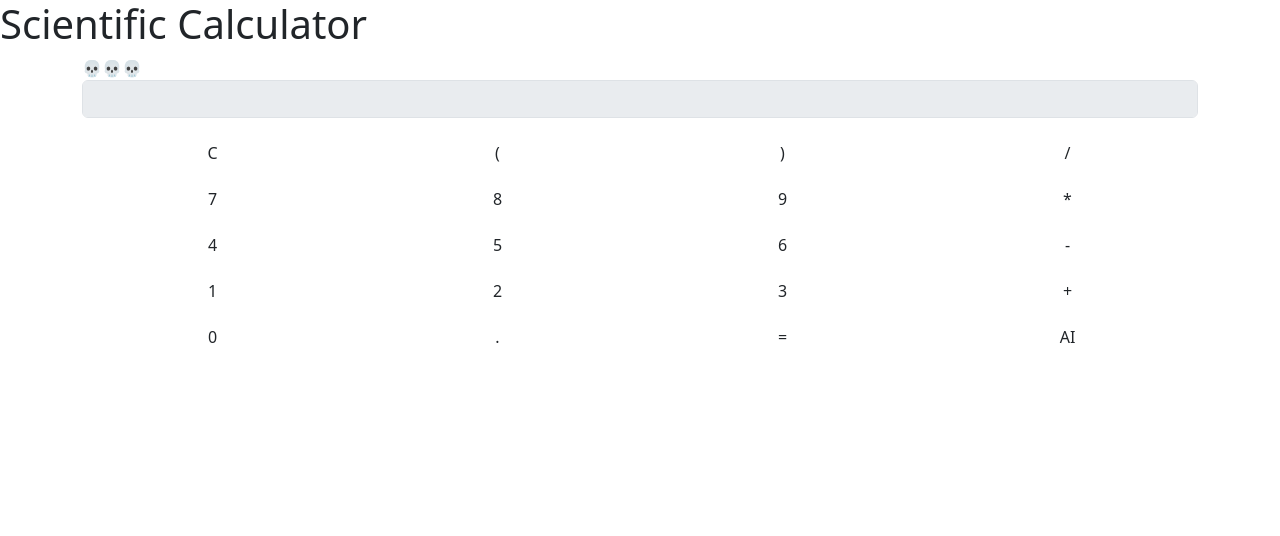
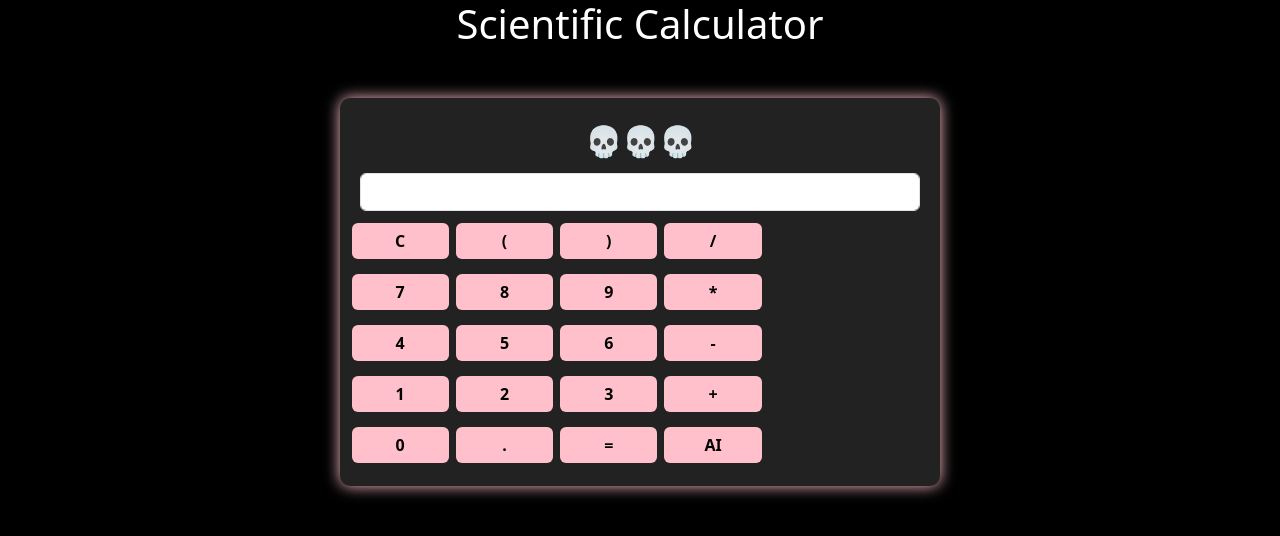
Before and after one commit to SnoopyJacks/Scientfic-Calculator--CodSoft, a plain HTML site: page index.html in a window 1280 px wide. Drawn offline with nearby package versions, Linux system fonts and the light colour scheme.

Commit message:
functions are working

```diff
--- a/index.html
+++ b/index.html
@@ -6,45 +6,89 @@
     <link rel="stylesheet" href="https://cdn.jsdelivr.net/npm/bootstrap@5.3.0/dist/css/bootstrap.min.css">
     <script src="https://kit.fontawesome.com/YOUR-FONT-AWESOME-KEY.js" crossorigin="anonymous"></script>
     <title>Scientific Calculator</title>
-
+<style>
+    body {
+        background-color: black;
+        color: white;
+        text-align: center;
+    }
+    .calculator {
+        max-width: 600px;
+        margin: 50px auto;
+        padding: 20px;
+        border-radius: 10px;
+        background: #222;
+        box-shadow: 0 0 15px pink;
+    }
+    .btn {
+        background: pink;
+        color: black;
+        font-weight: bold;
+        border: none;
+        margin: 3.5px;
+    }
+    .btn:hover {
+        background: white;
+        color:black;
+    }
+    .skull {
+        font-size: 30px;
+        margin-bottom: 10px;
+    }
+</style>
 </head>
 <body>
    <h1> Scientific Calculator</h1>
    <div class="container">
         <div class="calculator">
             <div class="skull">💀💀💀</div>
-            <input type="text" id="display" class="form-control mb-3 text-center" disabled>
+            <input type="text" id="display" class="form-control mb-2 text-center">
             <div class="row">
-                <button class="btn col-3" onclick="clearDisplay()">C</button>
-                <button class="btn col-3" onclick="appendToDisplay('(')">(</button>
-                <button class="btn col-3" onclick="appendToDisplay(')')">)</button>
-                <button class="btn col-3" onclick="appendToDisplay('/')">/</button>
+                <button class="btn col-2" onclick="clearDisplay()">C</button>
+                <button class="btn col-2" onclick="appendToDisplay('(')">(</button>
+                <button class="btn col-2" onclick="appendToDisplay(')')">)</button>
+                <button class="btn col-2" onclick="appendToDisplay('/')">/</button>
             </div>
             <div class="row mt-2">
-                <button class="btn col-3" onclick="appendToDisplay('7')">7</button>
-                <button class="btn col-3" onclick="appendToDisplay('8')">8</button>
-                <button class="btn col-3" onclick="appendToDisplay('9')">9</button>
-                <button class="btn col-3" onclick="appendToDisplay('*')">*</button>
+                <button class="btn col-2" onclick="appendToDisplay('7')">7</button>
+                <button class="btn col-2" onclick="appendToDisplay('8')">8</button>
+                <button class="btn col-2" onclick="appendToDisplay('9')">9</button>
+                <button class="btn col-2" onclick="appendToDisplay('*')">*</button>
             </div>
             <div class="row mt-2">
-                <button class="btn col-3" onclick="appendToDisplay('4')">4</button>
-                <button class="btn col-3" onclick="appendToDisplay('5')">5</button>
-                <button class="btn col-3" onclick="appendToDisplay('6')">6</button>
-                <button class="btn col-3" onclick="appendToDisplay('-')">-</button>
+                <button class="btn col-2" onclick="appendToDisplay('4')">4</button>
+                <button class="btn col-2" onclick="appendToDisplay('5')">5</button>
+                <button class="btn col-2" onclick="appendToDisplay('6')">6</button>
+                <button class="btn col-2" onclick="appendToDisplay('-')">-</button>
             </div>
             <div class="row mt-2">
-                <button class="btn col-3" onclick="appendToDisplay('1')">1</button>
-                <button class="btn col-3" onclick="appendToDisplay('2')">2</button>
-                <button class="btn col-3" onclick="appendToDisplay('3')">3</button>
-                <button class="btn col-3" onclick="appendToDisplay('+')">+</button>
+                <button class="btn col-2" onclick="appendToDisplay('1')">1</button>
+                <button class="btn col-2" onclick="appendToDisplay('2')">2</button>
+                <button class="btn col-2" onclick="appendToDisplay('3')">3</button>
+                <button class="btn col-2" onclick="appendToDisplay('+')">+</button>
             </div>
             <div class="row mt-2">
-                <button class="btn col-3" onclick="appendToDisplay('0')">0</button>
-                <button class="btn col-3" onclick="appendToDisplay('.')">.</button>
-                <button class="btn col-3" onclick="calculate()">=</button>
-                <button class="btn col-3" onclick="useAI()">AI</button>
+                <button class="btn col-2" onclick="appendToDisplay('0')">0</button>
+                <button class="btn col-2" onclick="appendToDisplay('.')">.</button>
+                <button class="btn col-2" onclick="calculate()">=</button>
+                <button class="btn col-2" onclick="useAI()">AI</button>
             </div>
         </div>
    </div>
+   <script>
+    function appendToDisplay(value) {
+        document.getElementById("display").value += value;
+    }
+    function clearDisplay(){
+        document.getElementById("display").value = "";
+    }
+    function calculate() {
+        try {
+            document.getElementById("display").value = eval(document.getElementById("display").value)
+        } catch {
+            document.getElementById("display").value = "Error";
+        }
+    }
+   </script>
 </body>
 </html>
```
